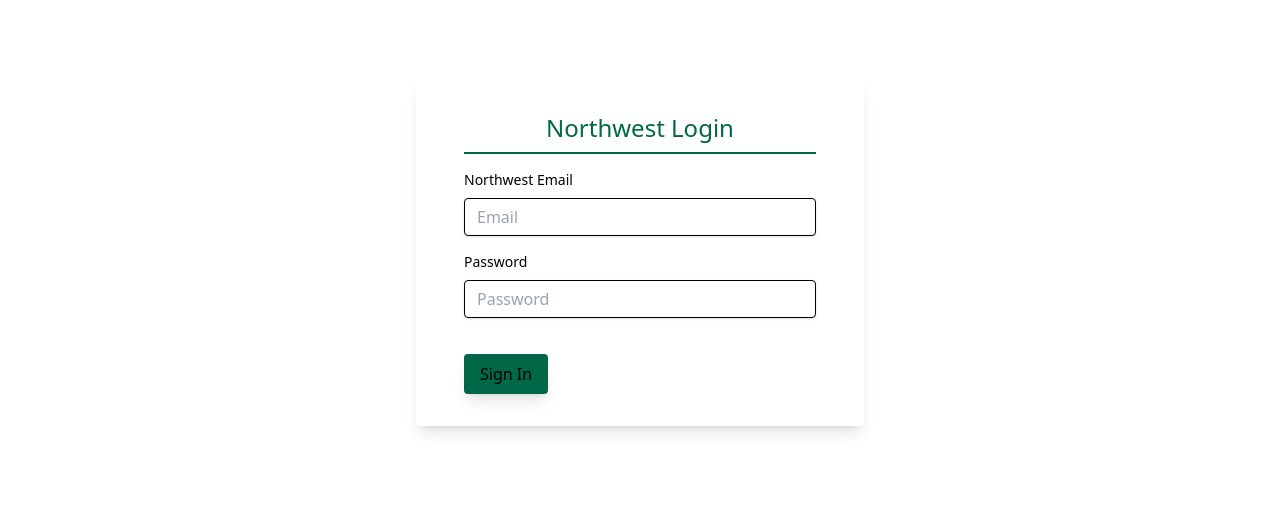
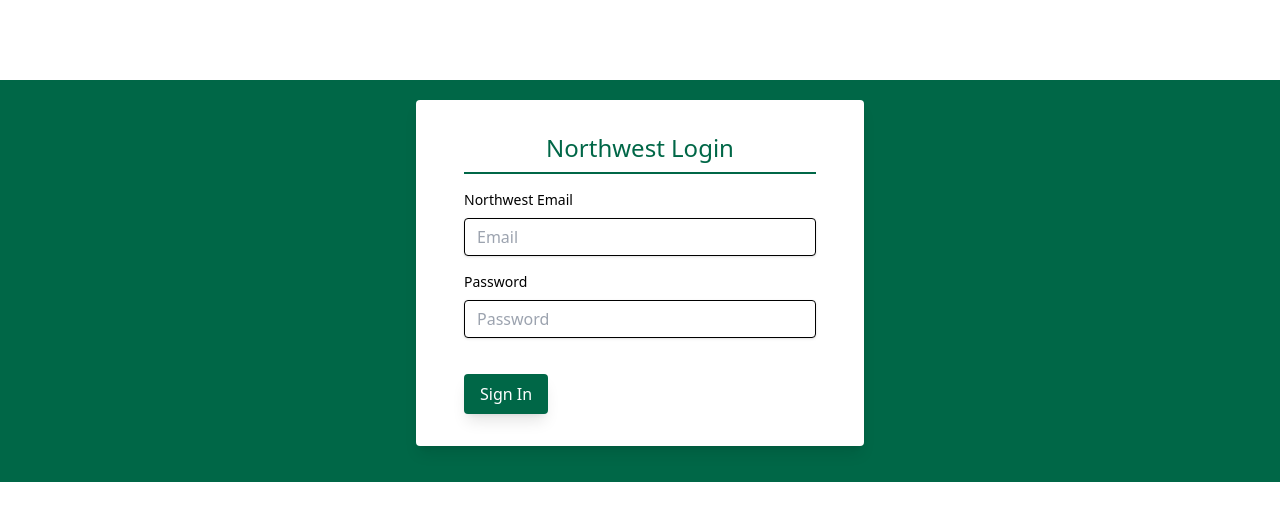
Before and after one commit to Software-Practise/front-end-intern-management, a React (Create React App) app: page / in a window 1280 px wide. Shown: the top 520 px of the page. Built offline with nearby package versions, Linux system fonts and the light colour scheme.

Commit message:
login design
color change

```diff
--- a/public/index.html
+++ b/public/index.html
@@ -1,5 +1,5 @@
 <!DOCTYPE html>
-<html lang="en" class="h-full bg-gray-100">
+<html lang="en" class="h-full bg-gray-500">
   <head>
     <meta charset="utf-8" />
     <meta
--- a/src/Pages/Login.jsx
+++ b/src/Pages/Login.jsx
@@ -7,7 +7,7 @@ function Login() {
     navigate("/");
   };
   return (
-    <div className="flex items-center justify-center mt-20">
+    <div className="flex bg-nwgreen items-center justify-center mt-20 p-5">
       <div className="w-full max-w-md">
         <form className="bg-white shadow-lg rounded px-12 pt-6 pb-8 mb-4">
           <div className="text-nwgreen text-2xl flex justify-center border-b-2 py-2 mb-4">
@@ -35,7 +35,7 @@ function Login() {
           </div>
           <div className="flex items-center justify-between">
             <button
-              className="px-4 py-2 rounded text-white inline-block shadow-lg bg-nwgreen hover:bg-blue-600 focus:bg-blue-700"
+              className="px-4 text- py-2 rounded text-white inline-block shadow-lg bg-nwgreen "
               onClick={handleSubmit}
             >
               Sign In
--- a/tailwind.config.js
+++ b/tailwind.config.js
@@ -3,6 +3,7 @@ module.exports = {
   theme: {
     colors: {
       nwgreen: "#006747",
+      white: "#fff",
     },
     extend: {},
   },
```
